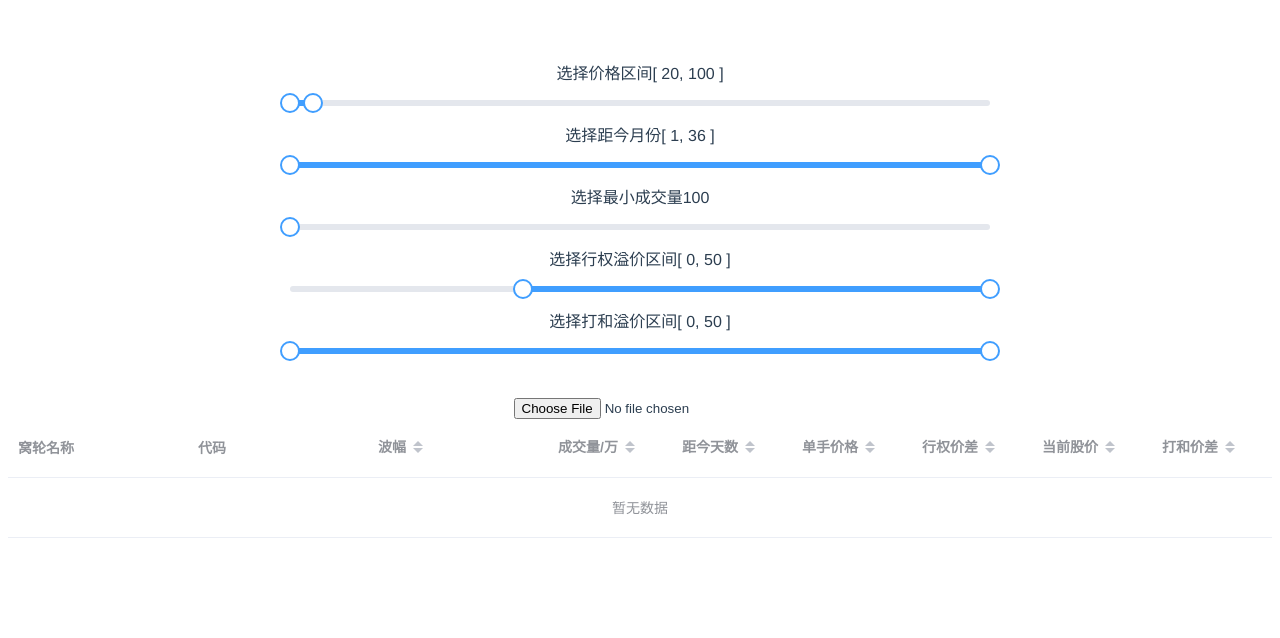
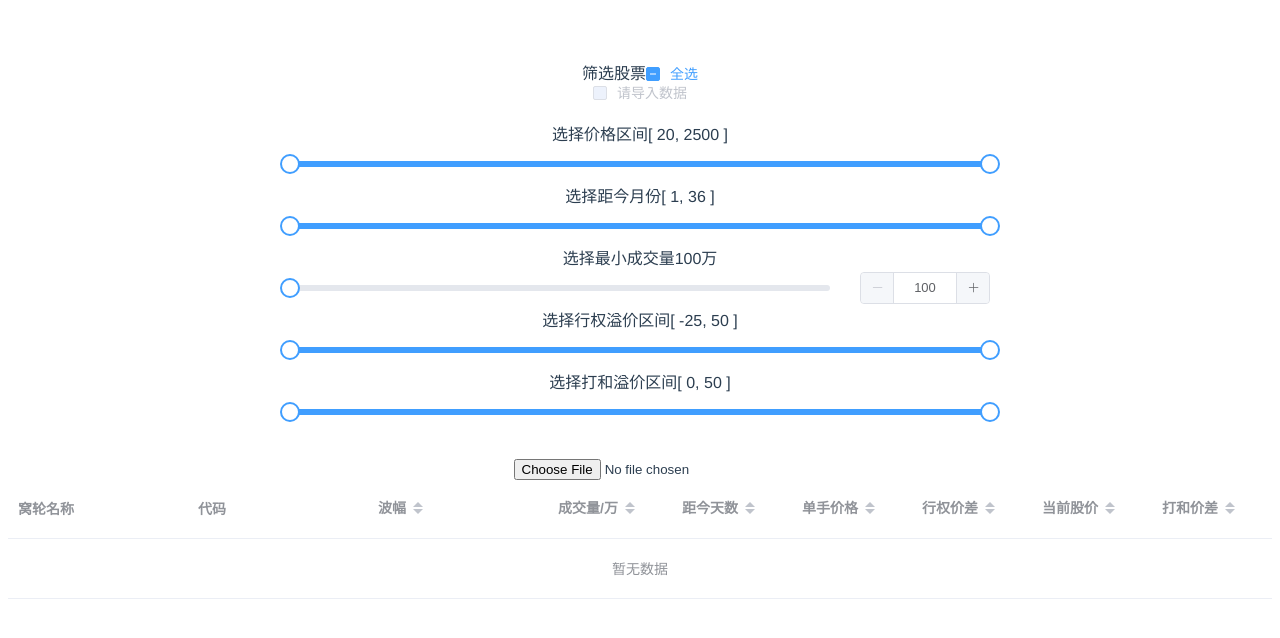
Before and after one commit to AILOVEU/analyse_warrant_vue, a Vue app: page / in a window 1280 px wide. Shown: the top 638 px of the page. Built offline with nearby package versions, Linux system fonts and the light colour scheme.

Commit message:
feat: 添加股票名称筛选

```diff
--- a/src/App.vue
+++ b/src/App.vue
@@ -1,7 +1,7 @@
 <template>
     <div id="app">
-        <selector :selectorRangeData.sync="selectorRangeData"></selector>
-        <table-data :selectorRangeData="selectorRangeData"></table-data>
+        <selector :selectorRangeData.sync="selectorRangeData" :analysedData="analysedData"></selector>
+        <table-data :selectorRangeData="selectorRangeData" :analysedData.sync="analysedData"></table-data>
     </div>
 </template>
 
@@ -13,7 +13,8 @@ export default {
     name: 'app',
     data() {
       return {
-        selectorRangeData: {}
+        selectorRangeData: {},
+        analysedData: {}
       }
     },
     components: {
--- a/src/selector.vue
+++ b/src/selector.vue
@@ -1,14 +1,28 @@
 <template>
     <div class="choice-panel-wrapper">
         <div class="choice-panel">
+            <span>筛选股票</span>
+            <el-checkbox :indeterminate="isIndeterminate" v-model="isStockCheckAll"
+                @change="handleCheckAllChange">全选</el-checkbox>
+            <el-checkbox-group v-model="checkedStockList" @change="handleCheckedStocksChange">
+                <div v-if="allStockList && allStockList.length">
+                    <el-checkbox border size="small" v-for="stock in allStockList" :label="stock"
+                        :key="stock">{{stock}}
+                    </el-checkbox>
+                </div>
+                <div v-else>
+                    <el-checkbox disabled>请导入数据</el-checkbox>
+                </div>
+            </el-checkbox-group>
+            <br />
             <span>选择价格区间{{priceRange}}</span>
             <el-slider range v-model="priceRange" :min="20" :max='2500' :step="10">
             </el-slider>
             <span>选择距今月份{{timeRange}}</span>
             <el-slider range v-model="timeRange" :min="1" :max='36' :step="1">
             </el-slider>
-            <span>选择最小成交量{{minVolumn}}</span>
-            <el-slider v-model="minVolumn" :min="100" :max="20000" :step="100">
+            <span>选择最小成交量{{minVolumn}}万</span>
+            <el-slider show-input v-model="minVolumn" :min="100" :max="20000" :step="100">
             </el-slider>
             <span>选择行权溢价区间{{DSRange}}</span>
             <el-slider range v-model="DSRange" :min="-25" :max='50' :step="1">
@@ -24,28 +38,50 @@
 export default {
     data() {
         return {
-            priceRange: [0, 100],
-            timeRange: [0, 100],
+            isIndeterminate: true,
+            isStockCheckAll: true,
+            priceRange: [20, 2500],
+            timeRange: [1, 36],
             minVolumn: 100,
-            premiumRange: [0, 100],
-            DSRange: [0,100],
-            BSRange: [0,100]
+            DSRange: [-25, 50],
+            BSRange: [0, 50],
+            allStockList: [],
+            checkedStockList: []
         }
     },
+    props: ['analysedData'],
     computed: {
         selectorRangeData() {
             return {
-                priceRange:this.priceRange,
-                timeRange:this.timeRange,
-                minVolumn:this.minVolumn,
+                priceRange: this.priceRange,
+                timeRange: this.timeRange,
+                minVolumn: this.minVolumn,
                 DSRange: this.DSRange,
-                BSRange: this.BSRange
+                BSRange: this.BSRange,
+                checkedStockList: this.checkedStockList
             }
         }
     },
     watch: {
         selectorRangeData() {
-            this.$emit('update:selectorRangeData',this.selectorRangeData)
+            this.$emit('update:selectorRangeData', this.selectorRangeData)
+        },
+
+        analysedData(val) {
+            // 原始table不变化，则不会执行到该watch
+            this.allStockList = val.stockList;
+            // this.checkedStockList = [];
+        }
+    },
+    methods: {
+        handleCheckAllChange(val) {
+            this.checkedStockList = val ? this.allStockList : [];
+            this.isIndeterminate = false;
+        },
+        handleCheckedStocksChange(value) {
+            let checkedCount = value.length;
+            this.isStockCheckAll = checkedCount === this.checkedStockList.length;
+            this.isIndeterminate = checkedCount > 0 && checkedCount < this.allStockList.length;
         }
     }
 }
--- a/src/tableData.vue
+++ b/src/tableData.vue
@@ -38,9 +38,11 @@ export default {
     },
     props: ['selectorRangeData'],
     watch: {
+        //  监测筛选规则，筛选表格数据
         selectorRangeData() {
-            let { priceRange, timeRange, minVolumn, BSRange, DSRange } = this.selectorRangeData;
+            let { priceRange, timeRange, minVolumn, BSRange, DSRange,checkedStockList } = this.selectorRangeData;
             let res = this.originTableData.filter(item => {
+                let warrantName = item.warrantName;
                 let V = item.V
                 let T = item.T/ 30
                 let P = item.P
@@ -64,12 +66,16 @@ export default {
                 if (BSRange[0] > BS || BSRange[1] < BS) {
                     return false;
                 }
+                if(!checkedStockList.includes(warrantName.slice(0,2))) {
+                    return false;
+                }
                 return true;
             })
             this.showTableData = res;
         }
     },
     methods: {
+
         // 排序
         changeSort({prop,order}) {
           let table = this.showTableData.sort( (x1,x2)=> {
@@ -81,6 +87,7 @@ export default {
           })
           this.showTableData = table;
         },
+        // 更新表格数据
         initTable() {
             this.originTableData = [];
             csv2json.csv(this.$refs.csvData.files[0]).then((res) => {
@@ -102,7 +109,21 @@ export default {
                     })
                 }
                 this.showTableData = this.originTableData;
+                this.analyseData();
 
+            })
+        },
+        // 分析数据 -> 回传给筛选组件
+        analyseData() {
+            // 筛选出来
+            let stockList = new Set();
+            let t = this.originTableData;
+            for(let i=1;i < t.length;i++) {
+                let line = t[i];
+                stockList.add(line['warrantName'].slice(0,2))
+            }
+            this.$emit('update:analysedData',{
+                stockList :Array.from(stockList)
             })
         },
         csv() {
```
